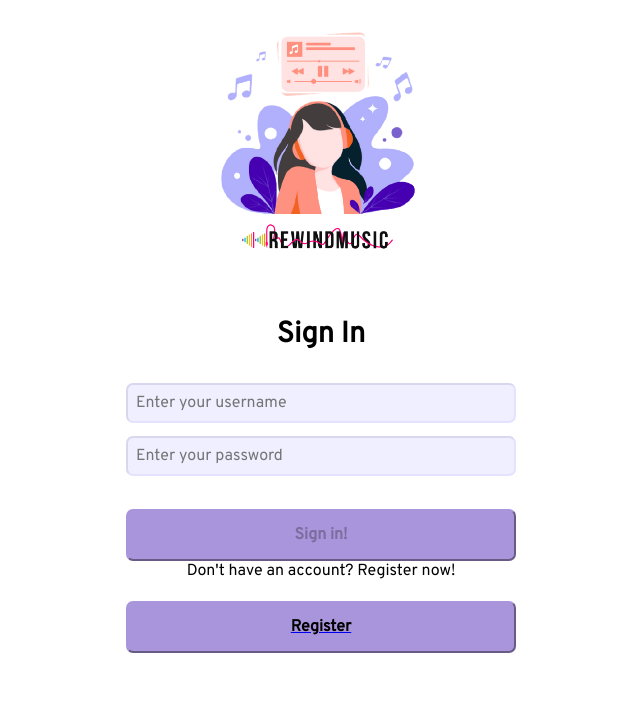
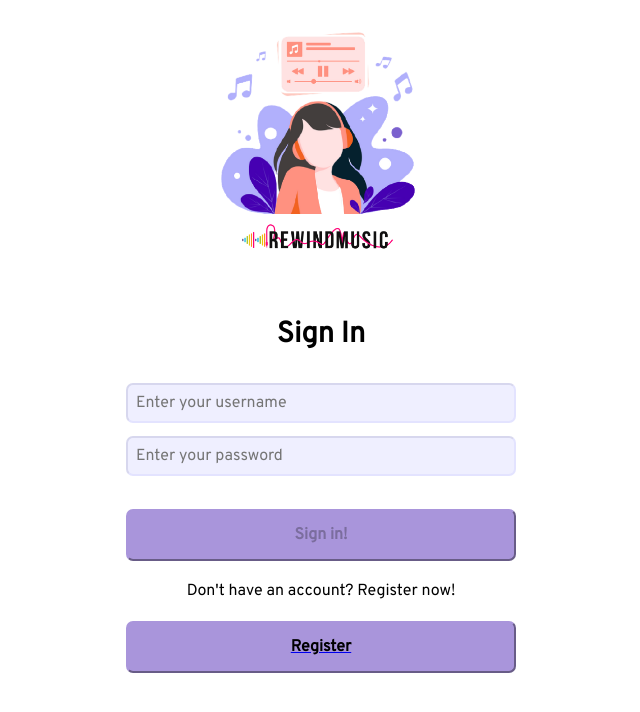
Before and after one commit to AndreaBitmind/andrea-martinez-rewindmusic-front, a React (Create React App) app: page /login in a window 1280 px wide. Shown: the top 712 px of the page, without its empty margins (319-959 px from the left). Built offline with nearby package versions, Linux system fonts and the light colour scheme; no server answers.

Commit message:
refactored button style

```diff
--- a/src/components/Button/ButtonStyled.ts
+++ b/src/components/Button/ButtonStyled.ts
@@ -9,7 +9,7 @@ const ButtonStyled = styled.div`
     width: 390px;
     height: 40px;
     font-size: 1rem;
-    margin-top: 20px;
+    margin: 20px 0;
     border-radius: 7px;
     background-color: ${(props) => props.theme.mainButton};
     display: flex;
```
